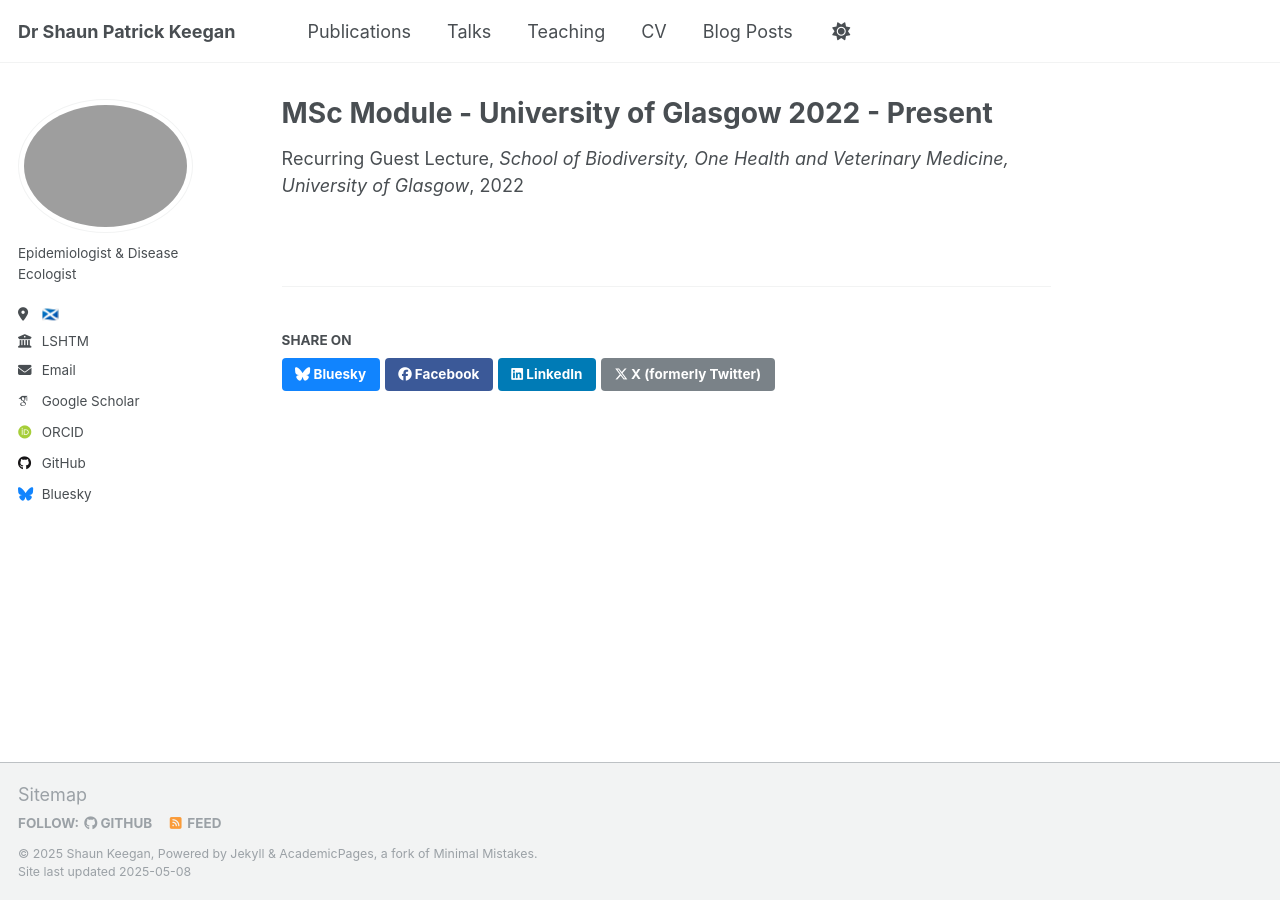
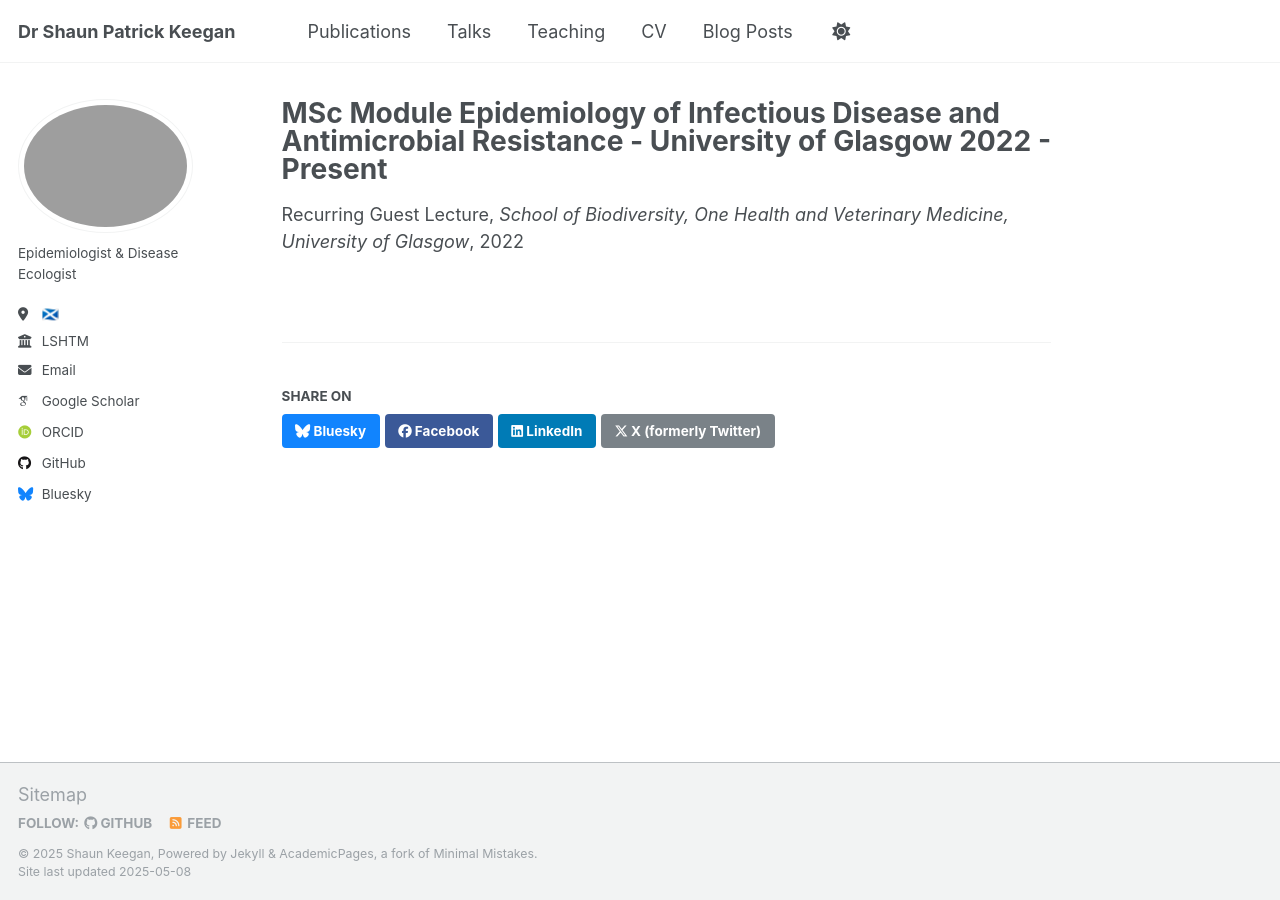
Before and after one commit to shaunkeegan/shaunkeegan.github.io, a Jekyll site: the page built from _teaching/MSc_UofG.md, in a window 1280 px wide. Built offline with Jekyll 4.4.1, drawn with Linux system fonts in a browser that asks for light colours; some web fonts are replaced.

Commit message:
teaching weak

```diff
--- a/_teaching/MSc_UofG.md
+++ b/_teaching/MSc_UofG.md
@@ -1,5 +1,5 @@
 ---
-title: "MSc Module - University of Glasgow 2022 - Present"
+title: "MSc Module Epidemiology of Infectious Disease and Antimicrobial Resistance  - University of Glasgow 2022 - Present"
 collection: teaching
 type: "Recurring Guest Lecture"
 permalink: /teaching/MSc_UofG
```
